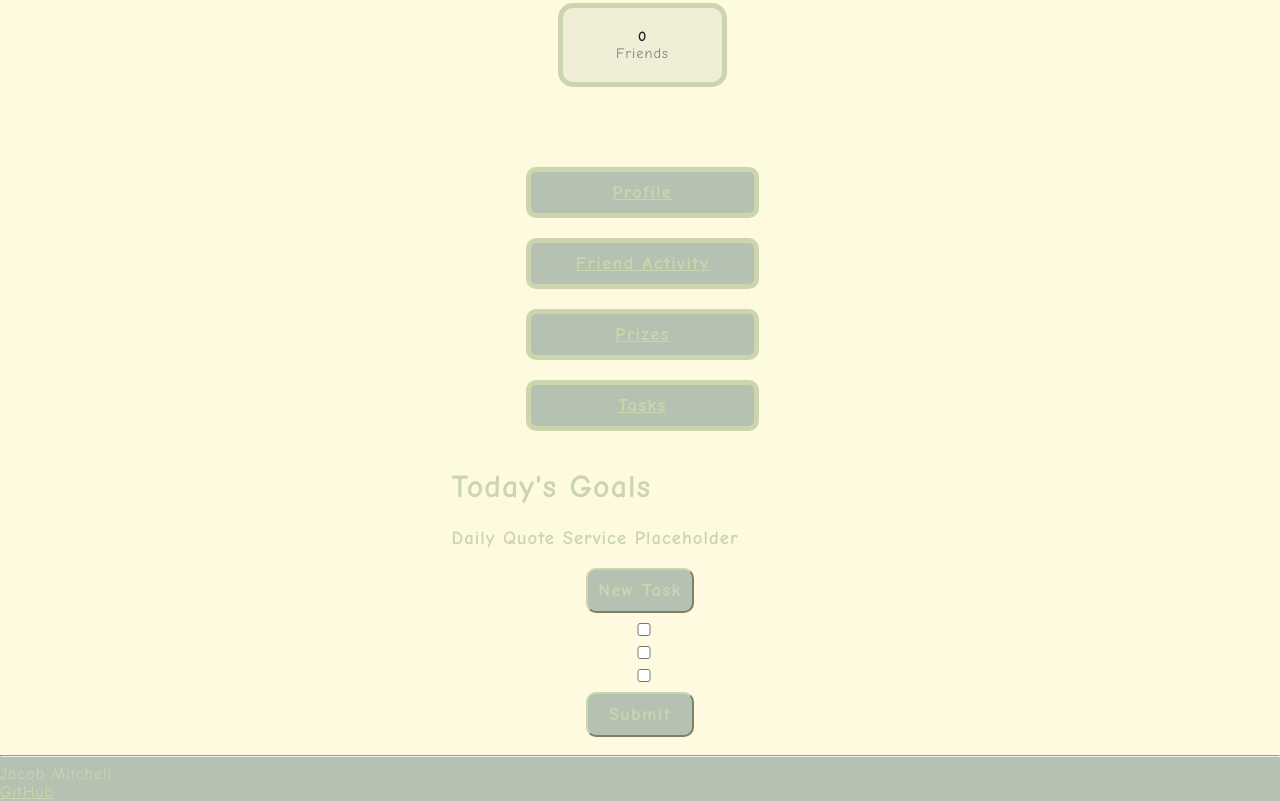
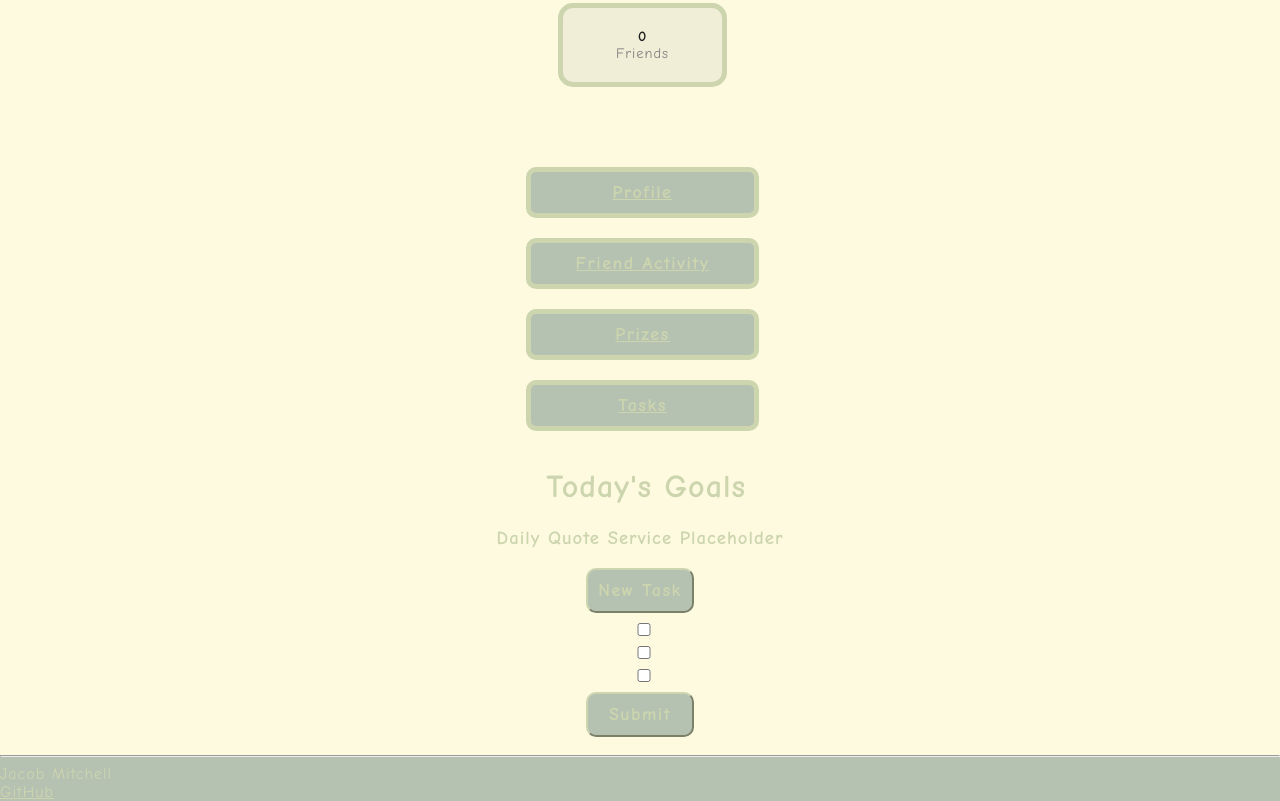
Before and after one commit to mitchja23/startup, a plain HTML site: page Code/tasks.html in a window 1280 px wide. Shown: the part 662-1463 px from the top of the page. Drawn offline with Linux system fonts and the light colour scheme.

Commit message:
finally think i aligned everything

```diff
--- a/Code/tasks.html
+++ b/Code/tasks.html
@@ -54,8 +54,8 @@
 
 
 
-              <div  id ="center">
-                <h1>Today's Goals</h1>
+              <div>
+                <h1 style="margin-left: 50px;">Today's Goals</h1>
                 <h3>Daily Quote Service Placeholder</h3>
               </div>
                 <form id="taskForm center" >
```
